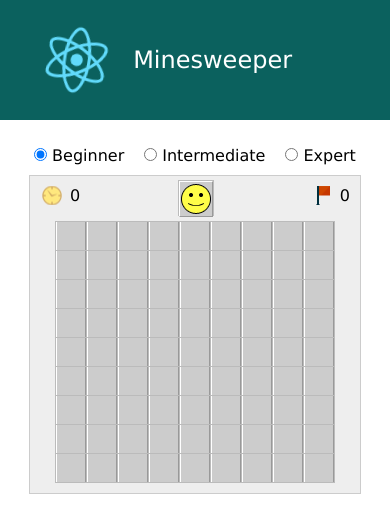
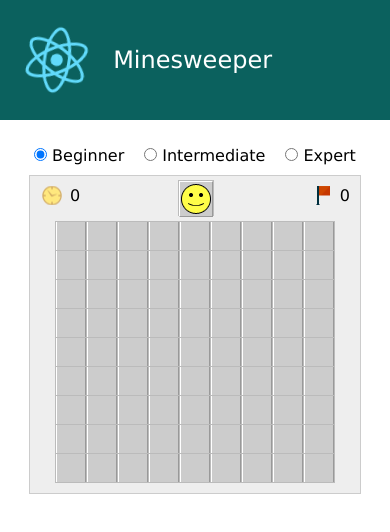
Before and after one commit to petro97/Minesweeper, a React (Create React App) app: page / in a window 390 px wide. Shown: the top 532 px of the page. Built offline with nearby package versions, Linux system fonts and the light colour scheme; a web font is replaced by a local one.

Commit message:
fix styles for mobile

```diff
--- a/src/components/style/Minesweeper.css
+++ b/src/components/style/Minesweeper.css
@@ -1,5 +1,7 @@
 .App {
   text-align: center;
+  width: fit-content;
+  min-width: 100%;
 }
 
 .App-logo {
@@ -9,7 +11,7 @@
 
 .App-header {
   background-color: #0b615e;
-  padding: 20px;
+  padding: 20px 0;
   color: white;
   margin-bottom: 1rem;
   display: flex;
@@ -116,7 +118,6 @@ h6 {
 
 table {
   font-size: inherit;
-  font: 100%;
   border-collapse: collapse;
   border-spacing: 0;
 }
```
